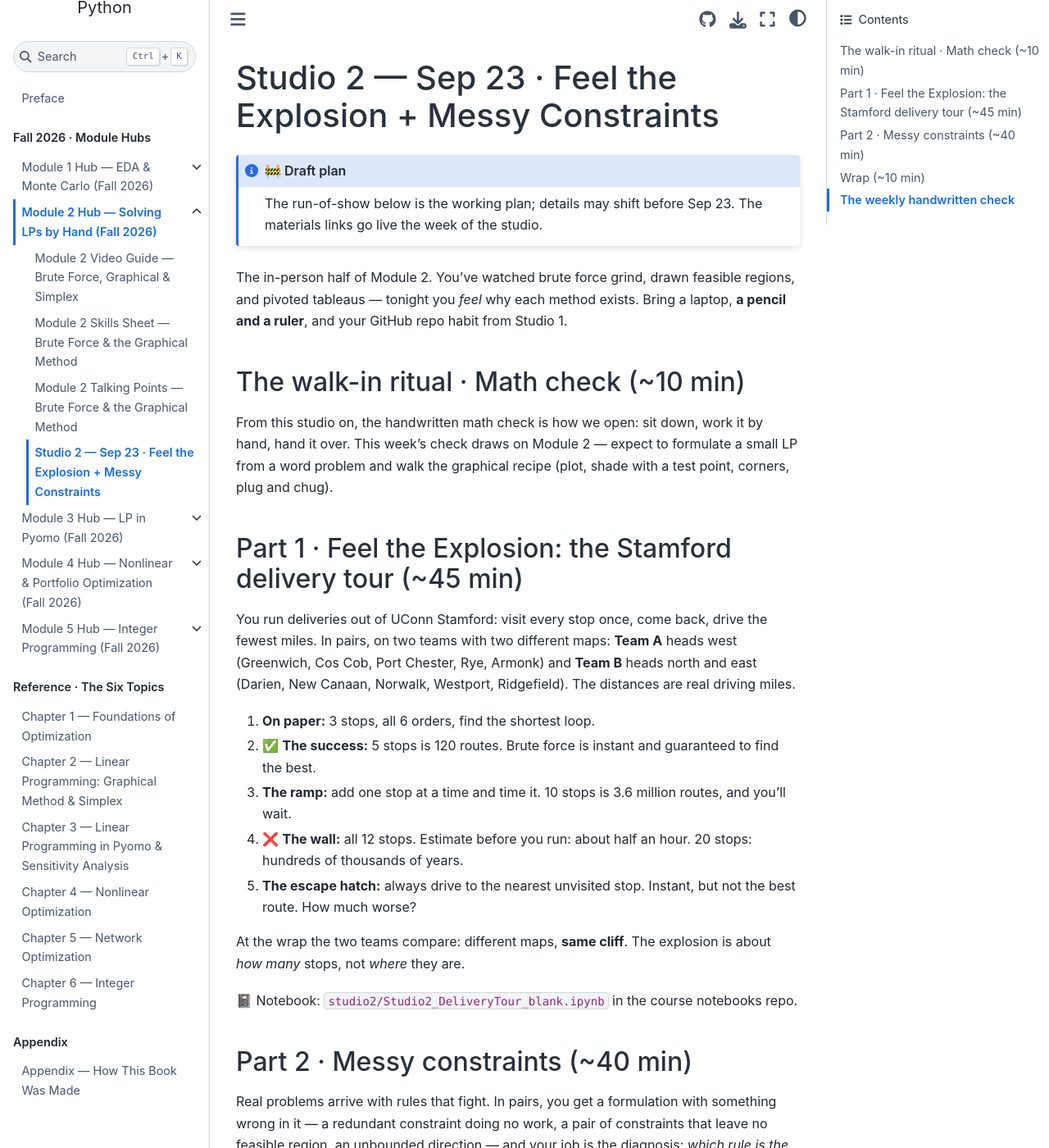
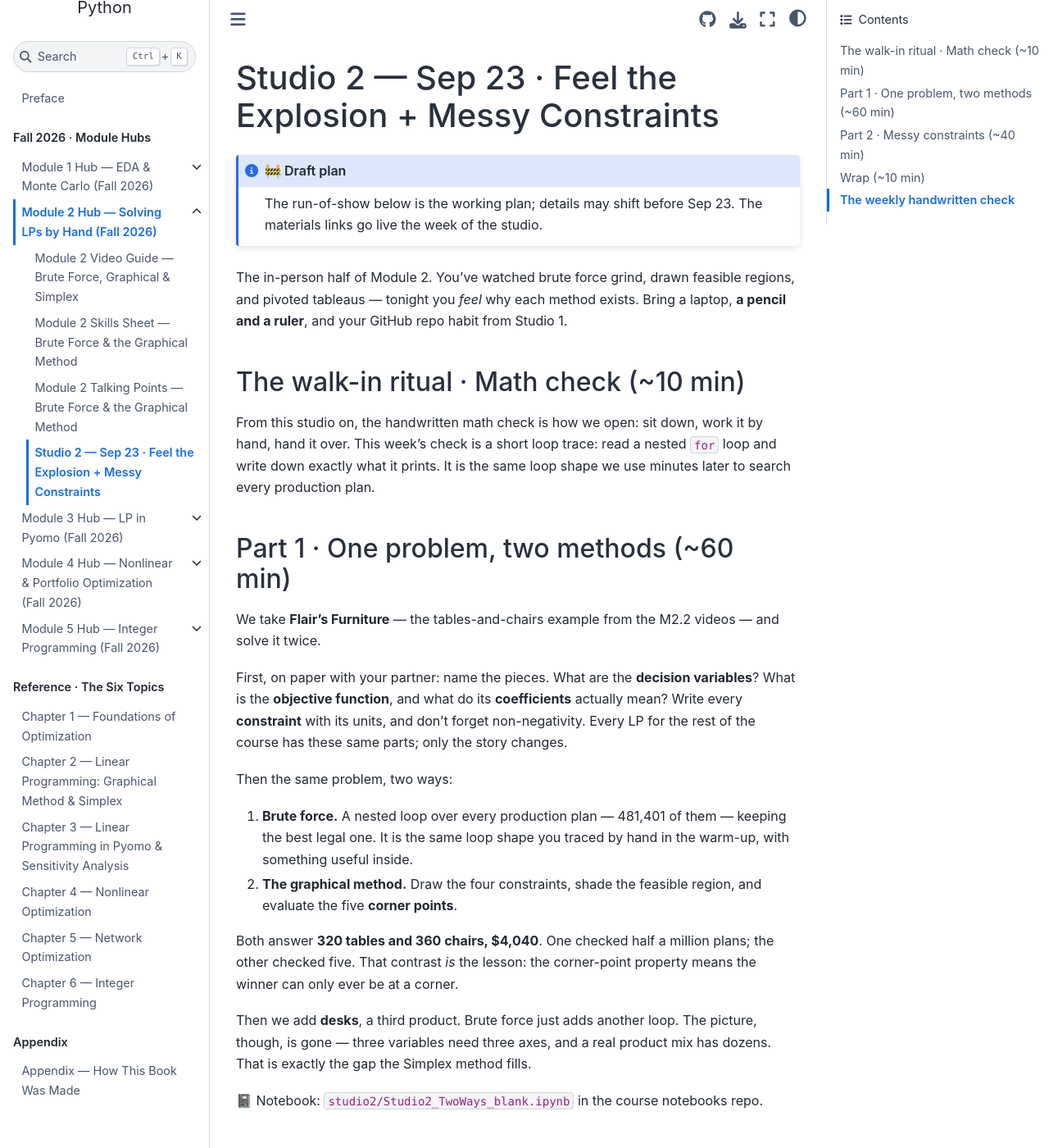
Before and after one commit to drdave-teaching/opim5641-textbook, a Jupyter Book: the page built from module2_hub/studio2.md, in a window 1280 px wide and 1400 px high. Shown: the whole window at 82% size. Built offline with Jupyter Book 1.0.4 settings and Sphinx 7.4.7 and the Sphinx Book theme 1.1.4, drawn with Linux system fonts in a browser that asks for light colours.

Commit message:
Studio 2 page: one problem two methods (Flair's Furniture); loop-trace math check
Co-Authored-By: Claude Opus 5 <noreply@anthropic.com>

```diff
--- a/module2_hub/studio2.md
+++ b/module2_hub/studio2.md
@@ -9,25 +9,32 @@ The in-person half of Module 2. You've watched brute force grind, drawn feasible
 
 ## The walk-in ritual · Math check (~10 min)
 
-From this studio on, the handwritten math check is how we open: sit down, work it by hand, hand it over. This week's check draws on Module 2 — expect to formulate a small LP from a word problem and walk the graphical recipe (plot, shade with a test point, corners, plug and chug).
+From this studio on, the handwritten math check is how we open: sit down, work it by hand, hand it over. This week's check is a short loop trace: read a nested `for` loop and write down exactly what it prints. It is the same loop shape we use minutes later to search every production plan.
 
-## Part 1 · Feel the Explosion: the Stamford delivery tour (~45 min)
+## Part 1 · One problem, two methods (~60 min)
 
-You run deliveries out of UConn Stamford: visit every stop once, come back, drive the fewest miles.
-In pairs, on two teams with two different maps: **Team A** heads west (Greenwich, Cos Cob, Port Chester,
-Rye, Armonk) and **Team B** heads north and east (Darien, New Canaan, Norwalk, Westport, Ridgefield).
-The distances are real driving miles.
+We take **Flair's Furniture** — the tables-and-chairs example from the M2.2 videos — and solve it twice.
 
-1. **On paper:** 3 stops, all 6 orders, find the shortest loop.
-2. ✅ **The success:** 5 stops is 120 routes. Brute force is instant and guaranteed to find the best.
-3. **The ramp:** add one stop at a time and time it. 10 stops is 3.6 million routes, and you'll wait.
-4. ❌ **The wall:** all 12 stops. Estimate before you run: about half an hour. 20 stops: hundreds of thousands of years.
-5. **The escape hatch:** always drive to the nearest unvisited stop. Instant, but not the best route. How much worse?
+First, on paper with your partner: name the pieces. What are the **decision variables**? What is the
+**objective function**, and what do its **coefficients** actually mean? Write every **constraint** with its
+units, and don't forget non-negativity. Every LP for the rest of the course has these same parts; only the
+story changes.
 
-At the wrap the two teams compare: different maps, **same cliff**. The explosion is about *how many*
-stops, not *where* they are.
+Then the same problem, two ways:
 
-📓 Notebook: `studio2/Studio2_DeliveryTour_blank.ipynb` in the course notebooks repo.
+1. **Brute force.** A nested loop over every production plan — 481,401 of them — keeping the best legal one.
+   It is the same loop shape you traced by hand in the warm-up, with something useful inside.
+2. **The graphical method.** Draw the four constraints, shade the feasible region, and evaluate the five
+   **corner points**.
+
+Both answer **320 tables and 360 chairs, $4,040**. One checked half a million plans; the other checked five.
+That contrast *is* the lesson: the corner-point property means the winner can only ever be at a corner.
+
+Then we add **desks**, a third product. Brute force just adds another loop. The picture, though, is gone —
+three variables need three axes, and a real product mix has dozens. That is exactly the gap the Simplex
+method fills.
+
+📓 Notebook: `studio2/Studio2_TwoWays_blank.ipynb` in the course notebooks repo.
 
 ## Part 2 · Messy constraints (~40 min)
 
```
